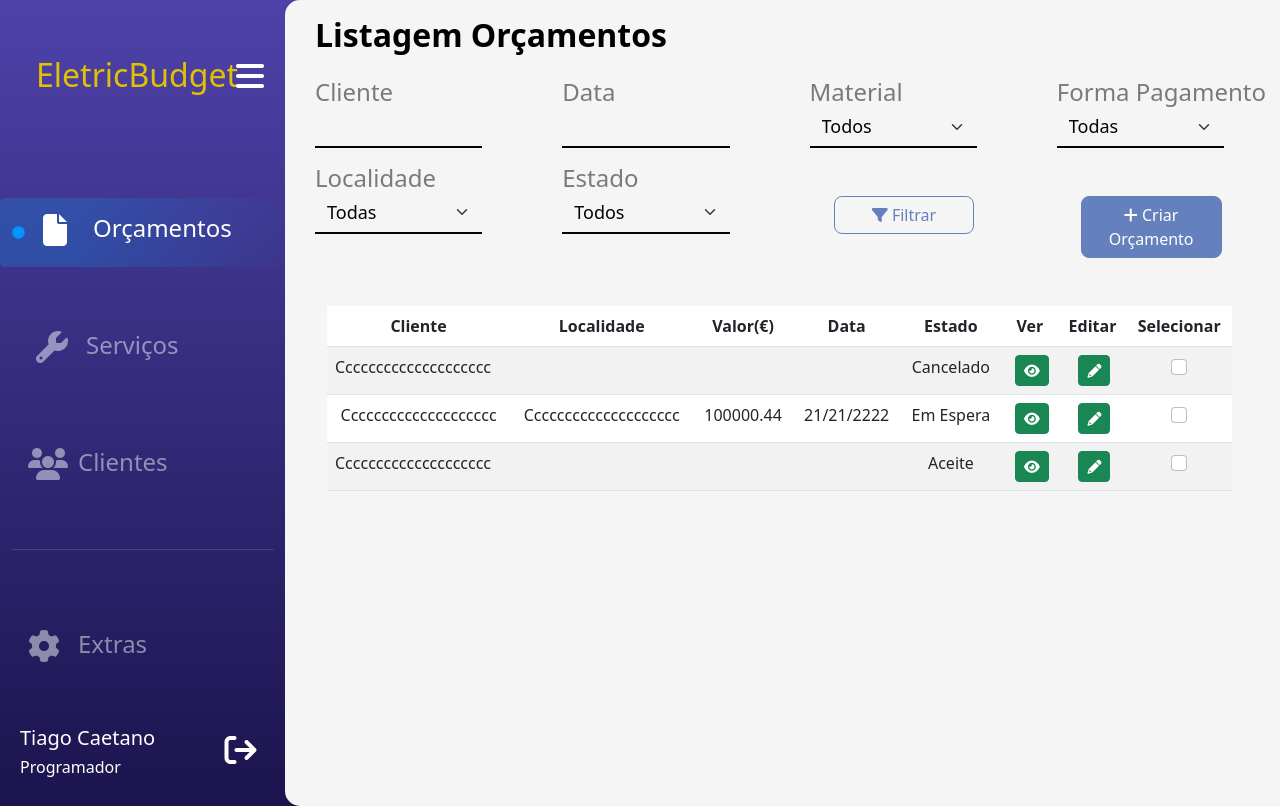
After one commit to TiagoCaetanoReal/EletricBudget, a Python web app: template App/templates/BudgetList.html in a window 1280 px wide. The commit adds this page. Run offline with Jinja, Linux system fonts and the light colour scheme; the template is opened without the code that fills it, so the values that code supplies are empty.

Commit message:
budget table 60%

```diff
--- a/App/static/css/Office.css
+++ b/App/static/css/Office.css
@@ -101,7 +101,7 @@ body {
 }
 
 .util_icons{
-  color: rgb(209, 209, 209);
+  color: rgb(255, 255, 255);
 }
 
 .app-tittle{
@@ -121,3 +121,28 @@ body {
 .profile{
 position: relative;
 }
+
+.nav_selected_section {
+  background: rgb(0,170,255);
+  background: linear-gradient(90deg, rgba(0, 170, 255, 0.219) 24%, rgba(78,66,169,0) 100%);
+  border-radius: 5px 0px 0px 5px;
+}
+
+.nav_selected_dot {
+  height: 25px;
+  width: 25px;
+  transform: scale(0.5, 0.5);
+  background-color: #0095ff;
+  border-radius: 100%;
+  margin-left: 2%;
+  margin-top: 2%;
+}
+
+.nav_selected_ele{
+  color: #ffffff;
+}
+
+
+.nav_unselected_ele{
+  color: #ffffff7b;
+}
--- a/App/static/css/comum.css
+++ b/App/static/css/comum.css
@@ -556,3 +556,41 @@ box-shadow: -1px 1px 5px rgba(0, 0, 0, 0.2);
   background-color: rgba(104, 136, 187, 1);
   border-color: rgba(104, 136, 187, 1);
 }
+
+.form-control{
+  border-top:0px;
+  border-left:0px;
+  border-right:0px;
+  border-bottom: 2px solid;
+  background-color: whitesmoke;
+  border-radius: 0px 0px 0px 0px;
+  color: #040404;
+}
+
+.form-control:focus {
+  color: #0b0b0b;
+  background-color: #04040400;
+  border-color: #000000;
+  outline: 0;
+  box-shadow: 0 0 0 0.25rem rgba(13, 109, 253, 0);
+}
+
+.form_text_size{
+  font-size: large;
+}
+
+.form-select {
+  border-top:0px;
+  border-left:0px;
+  border-right:0px;
+  border-bottom: 2px solid;
+  background-color: whitesmoke;
+  border-radius: 0px 0px 0px 0px;
+  color: #040404;
+}
+
+.form-select:focus {
+  border-color: #000000;
+  outline: 0;
+  box-shadow: 0 0 0 0.25rem rgba(13, 109, 253, 0);
+}
--- /dev/null
+++ b/App/templates/BudgetList.html
@@ -0,0 +1,243 @@
+<!DOCTYPE html>
+<html lang="en" class="">
+  <head>
+      <meta charset="utf-8">
+      <meta name="viewport" content="width=device-width, initial-scale=1">
+      <!--BootStrap 5.2-->
+      <link href="https://cdn.jsdelivr.net/npm/bootstrap@5.2.3/dist/css/bootstrap.min.css" rel="stylesheet" integrity="sha384-rbsA2VBKQhggwzxH7pPCaAqO46MgnOM80zW1RWuH61DGLwZJEdK2Kadq2F9CUG65" crossorigin="anonymous">
+      <link rel="stylesheet" href="..\static\css\comum.css">
+      <link rel="stylesheet" href="..\static\css\Office.css">
+      <link href="https://fonts.googleapis.com/icon?family=Material+Icons" rel="stylesheet">
+      <link rel="stylesheet" href="https://cdnjs.cloudflare.com/ajax/libs/font-awesome/6.2.1/css/all.min.css">
+  </head>
+
+  <body class="h-100">
+    <div class="page-container ">
+
+      <nav class="nav">
+        <div class="container">
+          <div class="row mt-5 pb-5 pt-2">
+            <h2 class="col-8 text-center ms-4 nav_elements app-tittle">EletricBudget</h2>
+            <i class="fa fa-2x fa-bars col-2 util_icons mt-1" id="menu_btn"></i>
+          </div>
+          <div class="row mt-5 py-3 nav_selected_section">
+            <i class="nav_selected_dot" id="budgetDot"></i>
+            <i class="fa fa-2x fa-file col-2 nav_selected_ele" id=""></i>
+            <h4 class="col-5 nav_elements nav_selected_ele">Orçamentos</h4>
+          </div>
+          <div class="row mt-5 py-3">
+            <i class="" id="serviceDot"></i>
+            <i class="ms-4 fa fa-2x fa-wrench col-2 nav_unselected_ele" id=""></i>
+            <h4 class="col-5 nav_elements nav_unselected_ele">Serviços</h4>
+          </div>
+          <div class="row mt-5 py-3">
+            <i class="" id="clientDot"></i>
+            <i class="ms-3 fa fa-2x fa-users col-2 nav_unselected_ele" id=""></i>
+            <h4 class="col-5  nav_elements nav_unselected_ele">Clientes</h4>
+          </div>
+          <hr class="my-5 py-3 text-white-50 "width="95%">
+          <div class="row mb-5 ">
+            <i class="" id="extraDot"></i>
+            <i class="ms-3 fa fa-2x fa-gear col-2 nav_unselected_ele" id=""></i>
+            <h4 class="col-5  nav_elements nav_unselected_ele">Extras</h4>
+          </div>
+          <br>
+          <br>
+          <br>
+          <div class="bottom-element row" id="user_profile">
+            <div class="profile col-9 ms-2">
+                <h5 class="nav_elements util_icons">Tiago Caetano</h5> <!-- colocar nº max carac. 15 -->
+                <h6 class="nav_elements util_icons">Programador</h6> <!-- colocar nº max carac. 15 -->
+            </div>
+            <div class="icon col-2 mt-2">
+              <i class="fa fa-2x fa-arrow-right-from-bracket util_icons" id="logout_btn"></i>
+            </div>
+          </div>
+
+        </div>
+        <div class="nav__border"></div>
+      </nav>
+
+      <main class="main ">
+        <div class="row mt-3">
+          <h2 class="text-black"><strong>Listagem Orçamentos</strong></h2>
+        </div>
+        <div class="container-fluid g-0 mx-0 w-100">
+          <div class="row">
+            <div class="col-4 col-lg-3 mt-3">
+              <h4 class="text-black-50 mb-0">Cliente</h4>
+              <input class="form-control w-75 form_text_size" type="text" id="clientName">
+            </div>
+            <div class="col-4 col-lg-3 mt-3">
+              <h4 class="text-black-50 mb-0">Data</h4>
+              <input class="form-control w-75 form_text_size" type="text" id="clientName">
+            </div>
+            <div class="col-4 col-lg-3 mt-3">
+              <h4 class="text-black-50 mb-0">Material</h4>
+              <select class="form-select w-75 form_text_size" type="text" id="clientName">
+                <option value="0">Todos</option>
+                <option value="1">Com</option>
+                <option value="2">Sem</option>
+              </select>
+            </div>
+            <div class="col-4 col-lg-3 mt-3">
+              <h4 class="text-black-50 mb-0">Forma Pagamento</h4>
+              <select class="form-select w-75 form_text_size" type="text" id="clientName">
+                <option value="0">Todas</option>
+              </select>
+            </div>
+            <div class="col-4 col-lg-3 mt-3">
+              <h4 class="text-black-50 mb-0">Localidade</h4>
+              <select class="form-select w-75 form_text_size" type="text" id="clientName">
+                <option value="0">Todas</option>
+              </select>
+            </div>
+            <div class="col-4 col-lg-3 mt-3">
+              <h4 class="text-black-50 mb-0">Estado</h4>
+              <select class="form-select w-75 form_text_size" type="text" id="clientName">
+                <option value="0">Todos</option>
+                <option value="1">Em Espera</option>
+                <option value="2">Cancelado</option>
+                <option value="3">Aceite</option>
+              </select>
+            </div>
+            <div class="col-4 col-lg-2 mt-5 ms-4 text-center">
+              <button class="btn btn-outline-secondary rounded-3 w-100" id="" type="submit">
+                <i class="fa fa-filter"></i>
+                Filtrar
+              </button>
+            </div>
+            <div class="col-1"></div>
+            <div class="col-4 col-lg-2 mt-5 text-center">
+              <button class="btn btn-secondary rounded-3 w-100" id="" type="submit">
+                <i class="fa fa-plus text-white"></i>
+                Criar Orçamento
+              </button>
+            </div>
+        </div>
+        <div class="container-fluid mt-5 pe-5  overflow-scroll" style="height: 500px;">
+          <table class="table table-striped table-hover display nowrap " id="tabela">
+            <thead class="bg-white">
+                <tr>
+                    <th class="text-center">Cliente</th>
+                    <th class="text-center">Localidade</th>
+                    <th class="text-center">Valor(€)</th>
+                    <th class="text-center">Data</th>
+                    <th class="text-center">Estado</th>
+                    <th class="text-center">Ver</th>
+                    <th class="text-center">Editar</th>
+                    <th class="text-center">Selecionar</th>
+                </tr>
+            </thead>
+            <tbody class="bg-white ">
+              <tr>
+                <td>Cccccccccccccccccccc</td>
+                <td> </td>
+                <td> </td>
+                <td> </td>
+                <td class="text-center">Cancelado</td>
+                <td class="text-center">
+                    <button class="btn btn-sm btn-success ms-1 Ver" id="{{budget[0].id}}" type="submit">
+                        <i class="fa fa-eye text-white"></i>
+                    </button>
+                </td>
+                <td class="text-center">
+                    <button class="btn btn-sm btn-success ms-1 Editar" id="{{budget[0].id}}" type="submit">
+                        <i class="fa fa-pencil text-white"></i>
+                    </button>
+                </td>
+                <td class="text-center">
+                        <input class="form-check-input deleteMap" type="checkbox" value="{{budget[0].id}}" id="flexCheckDefault">
+                </td>
+              </tr>
+              <tr>
+                <td class="text-center">Cccccccccccccccccccc</td>
+                <td class="text-center">Cccccccccccccccccccc</td>
+                <td class="text-center">100000.44</td>
+                <td class="text-center">21/21/2222</td>
+                <td class="text-center">Em Espera</td>
+                <td class="text-center">
+                    <button class="btn btn-sm btn-success ms-1 Ver" id="{{budget[0].id}}" type="submit">
+                        <i class="fa fa-eye text-white"></i>
+                    </button>
+                </td>
+                <td class="text-center">
+                    <button class="btn btn-sm btn-success ms-1 Editar" id="{{budget[0].id}}" type="submit">
+                        <i class="fa fa-pencil text-white"></i>
+                    </button>
+                </td>
+                <td class="text-center">
+                        <input class="form-check-input deleteMap" type="checkbox" value="{{budget[0].id}}" id="flexCheckDefault">
+                </td>
+              </tr>
+              <tr>
+                <td>Cccccccccccccccccccc</td>
+                <td> </td>
+                <td> </td>
+                <td> </td>
+                <td class="text-center">Aceite</td>
+                <td class="text-center">
+                    <button class="btn btn-sm btn-success ms-1 Ver" id="{{budget[0].id}}" type="submit">
+                        <i class="fa fa-eye text-white"></i>
+                    </button>
+                </td>
+                <td class="text-center">
+                    <button class="btn btn-sm btn-success ms-1 Editar" id="{{budget[0].id}}" type="submit">
+                        <i class="fa fa-pencil text-white"></i>
+                    </button>
+                </td>
+                <td class="text-center">
+                        <input class="form-check-input deleteMap" type="checkbox" value="{{budget[0].id}}" id="flexCheckDefault">
+                </td>
+              </tr>
+            </tbody>
+          </table>
+        </div>
+      </main>
+    </div>
+  </body>
+
+  <script>
+    // Navigation
+    {
+      const collapsedClass = "nav--collapsed";
+      const nav_collapsed_element = "nav_collapsed_element";
+      const lsKey = "navCollapsed";
+      const nav = document.querySelector(".nav");
+      const navCollapser = document.getElementById("menu_btn");
+      const logout_btn = document.getElementById("logout_btn");
+
+      const nav_elements = document.querySelectorAll(".nav_elements");
+
+      const main = document.querySelector(".main");
+      const main_big = "main-big-width";
+
+
+      if (localStorage.getItem(lsKey) === "true") {
+        nav.classList.add(collapsedClass);
+        main.classList.add(main_big);
+
+        navCollapser.classList.add("ms-3");
+        logout_btn.classList.add("ms-3");
+
+        nav_elements.forEach(element => {
+          element.classList.add(nav_collapsed_element)
+        });
+      }
+
+      navCollapser.addEventListener("click", () => {
+        nav.classList.toggle(collapsedClass);
+        main.classList.toggle(main_big);
+
+        navCollapser.classList.toggle("ms-3");
+        logout_btn.classList.toggle("ms-3");
+
+        nav_elements.forEach(element => {
+          element.classList.toggle(nav_collapsed_element)
+        });
+
+        localStorage.setItem(lsKey, nav.classList.contains(collapsedClass));
+      });
+    }
+  </script>
+</html>
```
